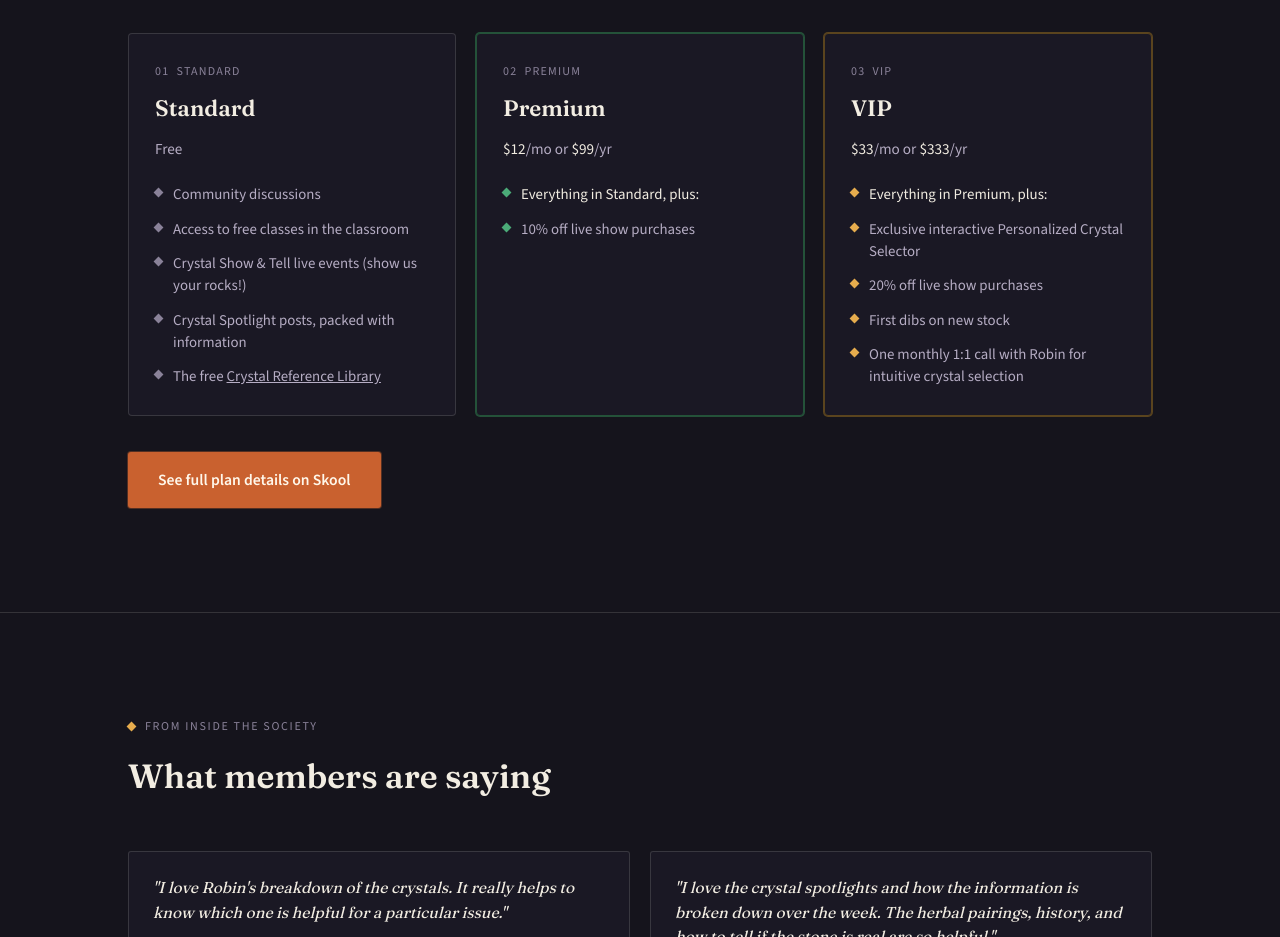
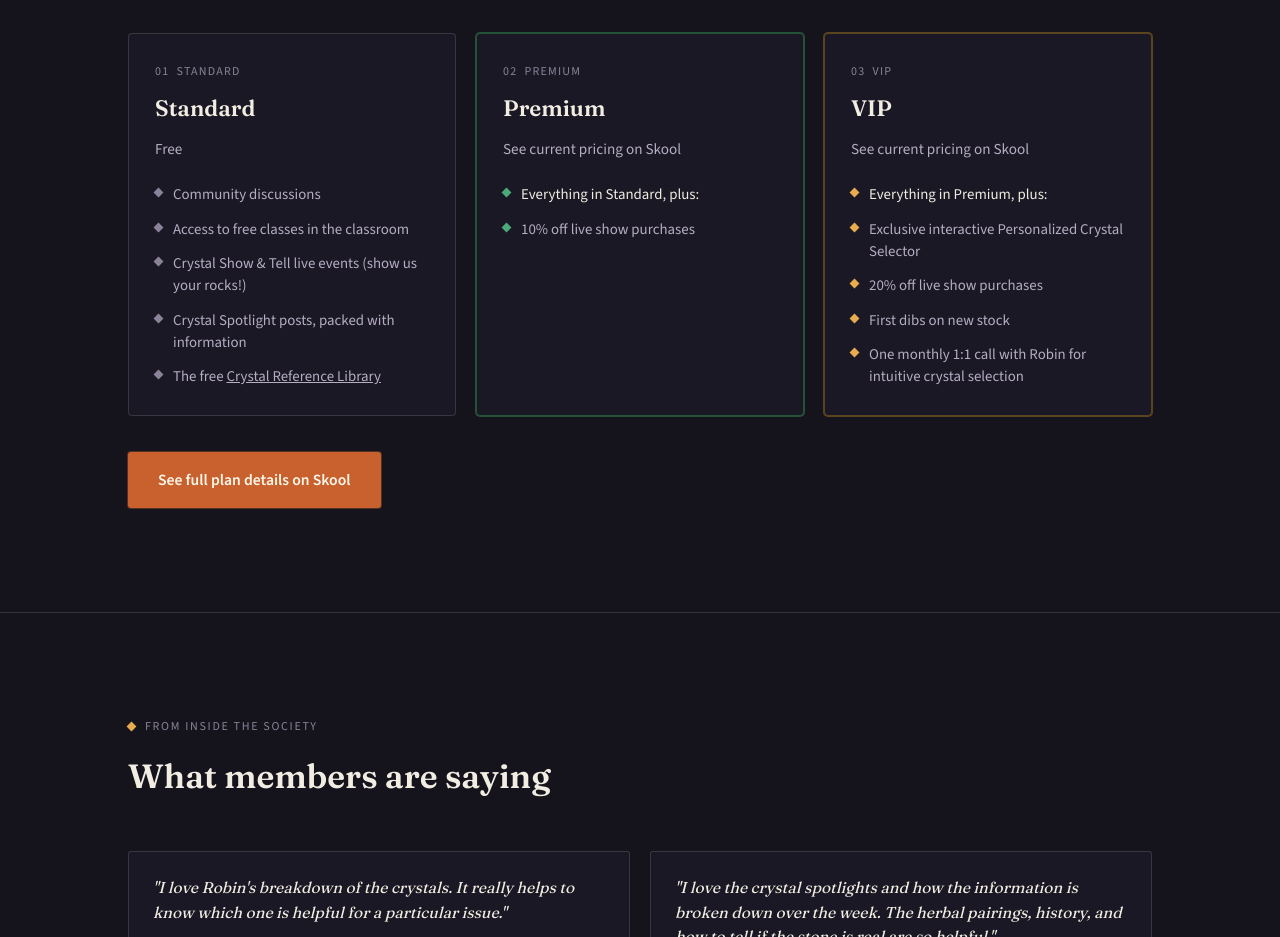
Before and after one commit to ahappyhippiewraps/cas-landing, a plain HTML site: page index.html in a window 1280 px wide. Shown: the part 3120-4057 px from the top of the page. Drawn offline with nearby package versions, Linux system fonts and the light colour scheme.

Commit message:
Remove tier prices from public page; Skool shows current pricing
Co-Authored-By: Claude Opus 5.5 <noreply@anthropic.com>

```diff
--- a/index.html
+++ b/index.html
@@ -410,7 +410,7 @@
       <div class="tier-card premium">
         <span class="tier-num">02 &nbsp;PREMIUM</span>
         <h3 class="tier-name">Premium</h3>
-        <p class="tier-price"><span class="accent">$12</span>/mo or <span class="accent">$99</span>/yr</p>
+        <p class="tier-price">See current pricing on Skool</p>
         <ul class="tier-list">
           <li class="plus">Everything in Standard, plus:</li>
           <li>10% off live show purchases</li>
@@ -420,7 +420,7 @@
       <div class="tier-card vip">
         <span class="tier-num">03 &nbsp;VIP</span>
         <h3 class="tier-name">VIP</h3>
-        <p class="tier-price"><span class="accent">$33</span>/mo or <span class="accent">$333</span>/yr</p>
+        <p class="tier-price">See current pricing on Skool</p>
         <ul class="tier-list">
           <li class="plus">Everything in Premium, plus:</li>
           <li>Exclusive interactive Personalized Crystal Selector</li>
```
